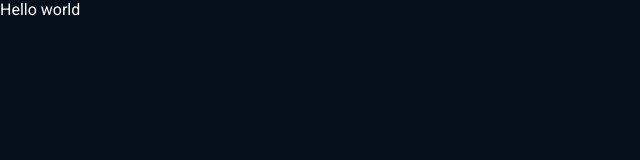
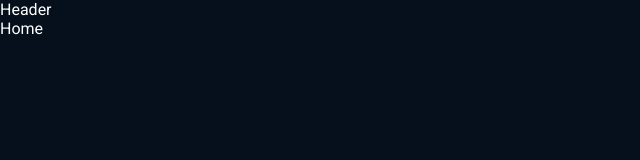
Before and after one commit to SaToGo1/chatbot-ai, a React (Vite) app in the folder frontend/: page / in a window 1280 px wide. Shown: the top 160 px of the page, without its empty margins (0-640 px from the left). Built offline with nearby package versions, Linux system fonts and the light colour scheme.

Commit message:
Structure of the page + react router

```diff
--- a/frontend/src/App.tsx
+++ b/frontend/src/App.tsx
@@ -1,8 +1,23 @@
 // import './App.css'
+
+import { Header } from "./components/Header"
+import { Routes, Route } from 'react-router-dom'
+import { Home } from "./pages/Home"
+import { Login } from "./pages/Login"
+import { Signup } from "./pages/Signup"
+import { Chat } from "./pages/Chat"
 
 function App() {
   return (
-    <main>Hello world</main>
+    <main>
+      <Header />
+      <Routes>
+        <Route path='/' element={ <Home />}/>
+        <Route path='/login' element={ <Login />}/>
+        <Route path='/signup' element={ <Signup />}/>
+        <Route path='/chat' element={ <Chat />}/>
+      </Routes>
+    </main>
   )
 }
 
--- /dev/null
+++ b/frontend/src/components/Header.tsx
@@ -0,0 +1,5 @@
+export function Header() {
+    return (
+        <div>Header</div>
+    )
+}
--- a/frontend/src/main.tsx
+++ b/frontend/src/main.tsx
@@ -2,9 +2,21 @@ import React from 'react'
 import ReactDOM from 'react-dom/client'
 import App from './App.tsx'
 import './index.css'
+import { createTheme, ThemeProvider } from '@mui/material'
+import { BrowserRouter } from 'react-router-dom'
 
+const theme = createTheme({
+  typography: {
+    fontFamily: "Roboto, serif",
+    allVariants: {color: "white"}
+  }
+});
 ReactDOM.createRoot(document.getElementById('root')!).render(
   <React.StrictMode>
-    <App />
+    <BrowserRouter>
+      <ThemeProvider theme={theme}>
+        <App />
+      </ThemeProvider>
+    </BrowserRouter>
   </React.StrictMode>,
 )
--- /dev/null
+++ b/frontend/src/pages/Chat.tsx
@@ -0,0 +1,5 @@
+export function Chat() {
+    return (
+        <div>Chat</div>
+    )
+}
--- /dev/null
+++ b/frontend/src/pages/Home.tsx
@@ -0,0 +1,5 @@
+export function Home() {
+    return (
+        <div>Home</div>
+    )
+}
--- /dev/null
+++ b/frontend/src/pages/Login.tsx
@@ -0,0 +1,5 @@
+export function Login() {
+    return (
+        <div>Login</div>
+    )
+}
--- /dev/null
+++ b/frontend/src/pages/Not-found.tsx
@@ -0,0 +1,5 @@
+export function NotFound() {
+    return (
+        <div>Not Found</div>
+    )
+}
--- /dev/null
+++ b/frontend/src/pages/Signup.tsx
@@ -0,0 +1,5 @@
+export function Signup() {
+    return (
+        <div>Signup</div>
+    )
+}
```
